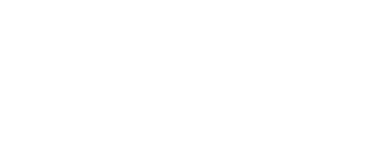
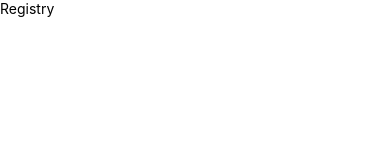
Before and after one commit to Frutiger-AER0/TLE4, a React Native app: screen / in a window 390 px wide. Shown: the top 160 px of the page. Built offline with nearby package versions, Linux system fonts and the light colour scheme.

Commit message:
changed app around
Took 6 minutes

```diff
--- a/App.js
+++ b/App.js
@@ -1,11 +1,10 @@
-import { StatusBar } from 'expo-status-bar';
-import { StyleSheet, Text, View } from 'react-native';
 import {NavigationContainer} from "@react-navigation/native";
+import RegistryScreen from "./screens/RegistryScreen";
 
 export default function App() {
   return (
     <NavigationContainer>
-
+        <RegistryScreen/>
     </NavigationContainer>
   );
 }
--- a/screens/RegistryScreen.js
+++ b/screens/RegistryScreen.js
@@ -0,0 +1,11 @@
+import {Text, View} from "react-native";
+import React from "react";
+
+export default function RegistryScreen() {
+    return (
+        <View>
+            {/*header*/}
+            <Text>Registry</Text>
+        </View>
+    );
+}
```
Also changed, not shown: components/RegistryForm.js (added).
